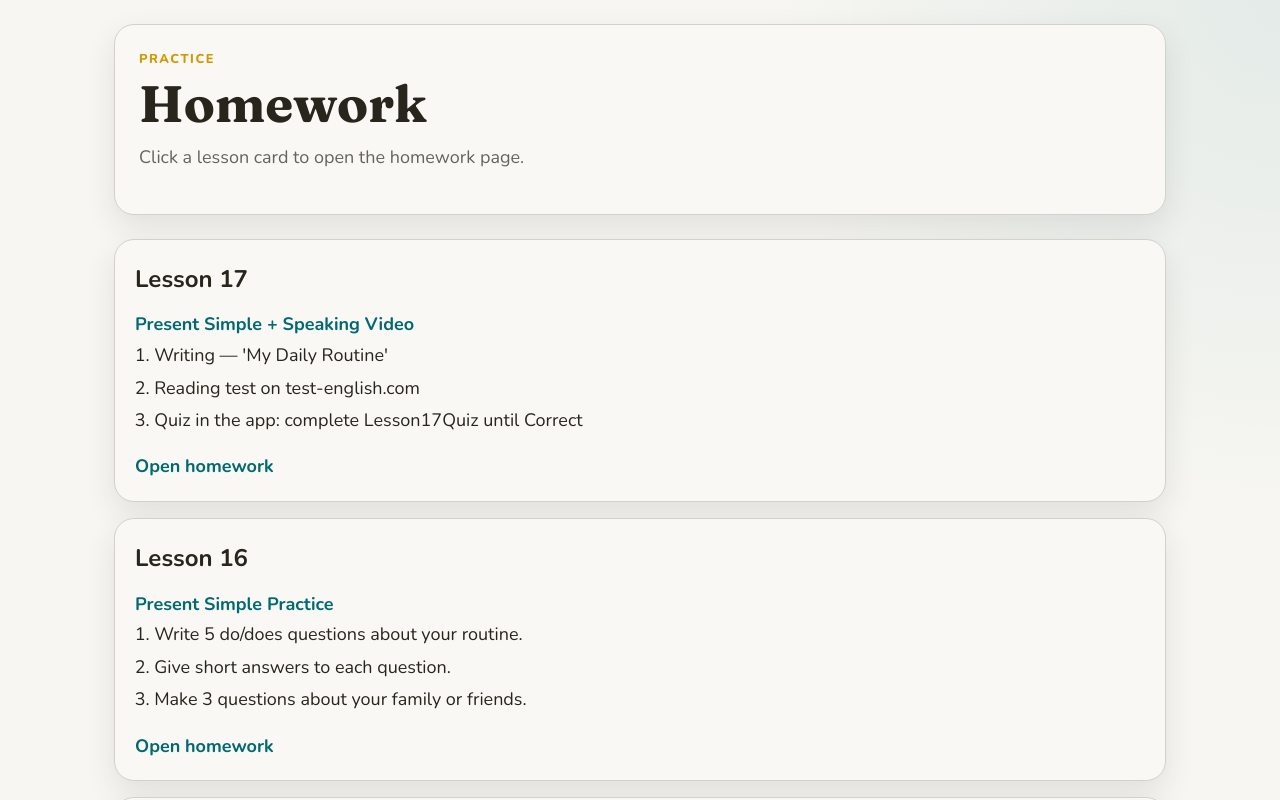
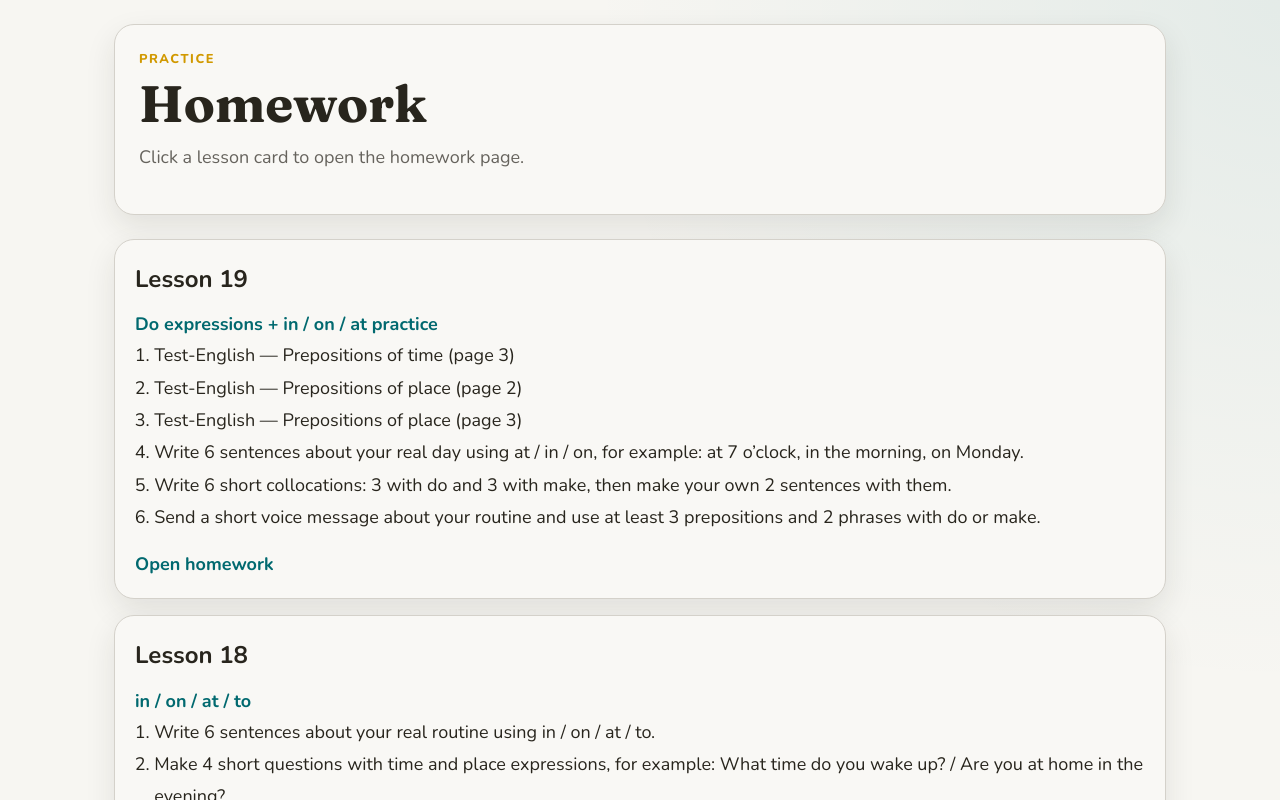
Before and after one commit to NatalinaMatioshko/english-simple-trainer, a React (Vite) app: page /homework in a window 1280 px wide. Shown: the top 800 px of the page. Built offline with nearby package versions, Linux system fonts and the light colour scheme.

Commit message:
feat: add homework

```diff
--- a/src/pages/Homework.tsx
+++ b/src/pages/Homework.tsx
@@ -3,30 +3,102 @@ import "../styles/pages.css";
 
 const homeworkByLesson = [
   {
+    id: "19",
+    title: "Do expressions + in / on / at practice",
+    tasks: [
+      {
+        type: "link",
+        label: "Test-English — Prepositions of time (page 3)",
+        href: "https://test-english.com/grammar-points/a1/at-in-on-prepositions-time/3/",
+      },
+      {
+        type: "link",
+        label: "Test-English — Prepositions of place (page 2)",
+        href: "https://test-english.com/grammar-points/a1/at-in-on-prepositions-of-place/2/",
+      },
+      {
+        type: "link",
+        label: "Test-English — Prepositions of place (page 3)",
+        href: "https://test-english.com/grammar-points/a1/at-in-on-prepositions-of-place/3/",
+      },
+      {
+        type: "text",
+        text: "Write 6 sentences about your real day using at / in / on, for example: at 7 o’clock, in the morning, on Monday.",
+      },
+      {
+        type: "text",
+        text: "Write 6 short collocations: 3 with do and 3 with make, then make your own 2 sentences with them.",
+      },
+      {
+        type: "text",
+        text: "Send a short voice message about your routine and use at least 3 prepositions and 2 phrases with do or make.",
+      },
+    ],
+  },
+  {
+    id: "18",
+    title: "in / on / at / to",
+    tasks: [
+      {
+        type: "text",
+        text: "Write 6 sentences about your real routine using in / on / at / to.",
+      },
+      {
+        type: "text",
+        text: "Make 4 short questions with time and place expressions, for example: What time do you wake up? / Are you at home in the evening?",
+      },
+      {
+        type: "text",
+        text: "Send a short voice message about your day and use at least 5 target phrases, for example: at 7 o’clock, on Monday, in the morning, at work, to the gym.",
+      },
+    ],
+  },
+  {
     id: "17",
     title: "Present Simple + Speaking Video",
     tasks: [
-      "Writing — 'My Daily Routine'",
-      "Reading test on test-english.com",
-      "Quiz in the app: complete Lesson17Quiz until Correct",
+      { type: "text", text: "Writing — 'My Daily Routine'" },
+      { type: "text", text: "Reading test on test-english.com" },
+      {
+        type: "text",
+        text: "Quiz in the app: complete Lesson17Quiz until Correct",
+      },
     ],
   },
   {
     id: "16",
     title: "Present Simple Practice",
     tasks: [
-      "Write 5 do/does questions about your routine.",
-      "Give short answers to each question.",
-      "Make 3 questions about your family or friends.",
+      {
+        type: "text",
+        text: "Write 5 do/does questions about your routine.",
+      },
+      {
+        type: "text",
+        text: "Give short answers to each question.",
+      },
+      {
+        type: "text",
+        text: "Make 3 questions about your family or friends.",
+      },
     ],
   },
   {
     id: "15",
     title: "Present Simple + Adverbs of frequency",
     tasks: [
-      "Write 5 sentences about your routine using always / usually / often / sometimes / never.",
-      "Record yourself answering 5 How often... questions.",
-      "Make a mini routine about morning, work/school, evening, and bedtime.",
+      {
+        type: "text",
+        text: "Write 5 sentences about your routine using always / usually / often / sometimes / never.",
+      },
+      {
+        type: "text",
+        text: "Record yourself answering 5 How often... questions.",
+      },
+      {
+        type: "text",
+        text: "Make a mini routine about morning, work/school, evening, and bedtime.",
+      },
     ],
   },
 ];
@@ -53,8 +125,10 @@ export default function Homework() {
             <p className="lesson-topic">{lesson.title}</p>
 
             <ol className="homework-steps">
-              {lesson.tasks.map((task) => (
-                <li key={task}>{task}</li>
+              {lesson.tasks.map((task, index) => (
+                <li key={`${lesson.id}-${index}`}>
+                  {task.type === "link" ? task.label : task.text}
+                </li>
               ))}
             </ol>
 
@@ -63,7 +137,7 @@ export default function Homework() {
         ))}
       </section>
 
-      <div style={{ marginTop: "1.5rem" }}>
+      <div className="homework-back">
         <Link className="back-link" to="/lessons">
           Back to lessons
         </Link>
--- a/src/pages/HomeworkLesson.tsx
+++ b/src/pages/HomeworkLesson.tsx
@@ -1,104 +1,123 @@
-import { useState } from "react";
 import { Link, useParams } from "react-router-dom";
-import { addDoc, collection, serverTimestamp } from "firebase/firestore";
-import { db } from "../firebase";
 import "../styles/pages.css";
 
-type HomeworkForm = {
-  studentName: string;
-  writing: string;
-  testDone: boolean;
-  quizDone: boolean;
-};
-
-const homeworkInfo: Record<string, { title: string; tasks: string[] }> = {
-  "17": {
+const homeworkByLesson = [
+  {
+    id: "19",
+    title: "Do expressions + in / on / at practice",
+    tasks: [
+      {
+        type: "link",
+        label: "Test-English — Prepositions of time (page 3)",
+        href: "https://test-english.com/grammar-points/a1/at-in-on-prepositions-time/3/",
+      },
+      {
+        type: "link",
+        label: "Test-English — Prepositions of place (page 2)",
+        href: "https://test-english.com/grammar-points/a1/at-in-on-prepositions-of-place/2/",
+      },
+      {
+        type: "link",
+        label: "Test-English — Prepositions of place (page 3)",
+        href: "https://test-english.com/grammar-points/a1/at-in-on-prepositions-of-place/3/",
+      },
+      {
+        type: "text",
+        text: "Write 6 sentences about your real day using at / in / on, for example: at 7 o’clock, in the morning, on Monday.",
+      },
+      {
+        type: "text",
+        text: "Write 6 short collocations: 3 with do and 3 with make, then make your own 2 sentences with them.",
+      },
+      {
+        type: "text",
+        text: "Send a short voice message about your routine and use at least 3 prepositions and 2 phrases with do or make.",
+      },
+    ],
+  },
+  {
+    id: "18",
+    title: "in / on / at / to",
+    tasks: [
+      {
+        type: "text",
+        text: "Write 6 sentences about your real routine using in / on / at / to.",
+      },
+      {
+        type: "text",
+        text: "Make 4 short questions with time and place expressions, for example: What time do you wake up? / Are you at home in the evening?",
+      },
+      {
+        type: "text",
+        text: "Send a short voice message about your day and use at least 5 target phrases, for example: at 7 o’clock, on Monday, in the morning, at work, to the gym.",
+      },
+    ],
+  },
+  {
+    id: "17",
     title: "Present Simple + Speaking Video",
     tasks: [
-      "Writing — 'My Daily Routine'",
-      "Reading test on test-english.com",
-      "Quiz in the app: complete Lesson17Quiz until Correct",
+      { type: "text", text: "Writing — 'My Daily Routine'" },
+      { type: "text", text: "Reading test on test-english.com" },
+      {
+        type: "text",
+        text: "Quiz in the app: complete Lesson17Quiz until Correct",
+      },
     ],
   },
-  "16": {
+  {
+    id: "16",
     title: "Present Simple Practice",
     tasks: [
-      "Write 5 do/does questions about your routine.",
-      "Give short answers to each question.",
-      "Make 3 questions about your family or friends.",
+      {
+        type: "text",
+        text: "Write 5 do/does questions about your routine.",
+      },
+      {
+        type: "text",
+        text: "Give short answers to each question.",
+      },
+      {
+        type: "text",
+        text: "Make 3 questions about your family or friends.",
+      },
     ],
   },
-  "15": {
+  {
+    id: "15",
     title: "Present Simple + Adverbs of frequency",
     tasks: [
-      "Write 5 sentences about your routine using always / usually / often / sometimes / never.",
-      "Record yourself answering 5 How often... questions.",
-      "Make a mini routine about morning, work/school, evening, and bedtime.",
+      {
+        type: "text",
+        text: "Write 5 sentences about your routine using always / usually / often / sometimes / never.",
+      },
+      {
+        type: "text",
+        text: "Record yourself answering 5 How often... questions.",
+      },
+      {
+        type: "text",
+        text: "Make a mini routine about morning, work/school, evening, and bedtime.",
+      },
     ],
   },
-};
+];
 
 export default function HomeworkLesson() {
   const { id } = useParams();
-  const lessonId = id ?? "";
-  const lesson = homeworkInfo[lessonId];
-
-  const [studentName, setStudentName] = useState("");
-  const [writing, setWriting] = useState("");
-  const [testDone, setTestDone] = useState(false);
-  const [quizDone, setQuizDone] = useState(false);
-  const [saving, setSaving] = useState(false);
-  const [saved, setSaved] = useState(false);
-  const [error, setError] = useState("");
-
-  const handleSave = async () => {
-    if (!studentName.trim()) {
-      setError("Please enter the student name.");
-      return;
-    }
-
-    try {
-      setSaving(true);
-      setSaved(false);
-      setError("");
-
-      const payload: HomeworkForm & {
-        lessonId: string;
-        createdAt: ReturnType<typeof serverTimestamp>;
-      } = {
-        studentName: studentName.trim(),
-        writing: writing.trim(),
-        testDone,
-        quizDone,
-        lessonId,
-        createdAt: serverTimestamp(),
-      };
-
-      await addDoc(collection(db, "homeworkAnswers"), payload);
-      setSaved(true);
-
-      setStudentName("");
-      setWriting("");
-      setTestDone(false);
-      setQuizDone(false);
-    } catch {
-      setError("Failed to save homework. Please try again.");
-    } finally {
-      setSaving(false);
-    }
-  };
+  const lesson = homeworkByLesson.find((item) => item.id === id);
 
   if (!lesson) {
     return (
       <div className="page-shell">
-        <header className="page-hero panel">
+        <div className="panel">
           <h1>Homework not found</h1>
-          <p className="page-subtitle">This homework page does not exist.</p>
-        </header>
-
-        <Link className="back-link" to="/homework">
-          Back to homework
-        </Link>
+          <div className="homework-back">
+            <Link className="back-link" to="/homework">
+              Back to homework
+            </Link>
+          </div>
+        </div>
       </div>
     );
   }
@@ -106,78 +125,35 @@ export default function HomeworkLesson() {
   return (
     <div className="page-shell">
       <header className="page-hero panel">
-        <p className="page-kicker">Homework</p>
-        <h1>Lesson {lessonId}</h1>
-        <p className="page-subtitle">{lesson.title}</p>
+        <p className="page-kicker">Lesson {lesson.id}</p>
+        <h1>{lesson.title}</h1>
+        <p className="page-subtitle">
+          Complete the tasks below and open the links for extra practice.
+        </p>
       </header>
 
-      <section className="panel homework-detail">
-        <h2>Tasks</h2>
-
+      <section className="panel homework-detail-card">
         <ol className="homework-steps">
-          {lesson.tasks.map((task) => (
-            <li key={task}>{task}</li>
+          {lesson.tasks.map((task, index) => (
+            <li key={`${lesson.id}-${index}`}>
+              {task.type === "link" ? (
+                <a
+                  href={task.href}
+                  target="_blank"
+                  rel="noopener noreferrer"
+                  className="homework-external-link"
+                >
+                  {task.label}
+                </a>
+              ) : (
+                task.text
+              )}
+            </li>
           ))}
         </ol>
-
-        <div className="homework-fields">
-          <label className="homework-field">
-            <span>Student name</span>
-            <input
-              type="text"
-              value={studentName}
-              onChange={(e) => setStudentName(e.target.value)}
-              placeholder="Enter your name"
-            />
-          </label>
-
-          <label className="homework-field">
-            <span>Writing answer</span>
-            <textarea
-              value={writing}
-              onChange={(e) => setWriting(e.target.value)}
-              placeholder="Write your homework here..."
-              rows={10}
-            />
-          </label>
-
-          <label className="homework-check">
-            <input
-              type="checkbox"
-              checked={testDone}
-              onChange={(e) => setTestDone(e.target.checked)}
-            />
-            <span>I completed the test on test-english.com.</span>
-          </label>
-
-          <label className="homework-check">
-            <input
-              type="checkbox"
-              checked={quizDone}
-              onChange={(e) => setQuizDone(e.target.checked)}
-            />
-            <span>I completed Lesson17Quiz until Correct.</span>
-          </label>
-        </div>
-
-        {error && <p className="homework-error">{error}</p>}
-        {saved && (
-          <p className="homework-saved">Homework saved successfully.</p>
-        )}
-
-        <div className="homework-actions">
-          <button
-            className="action-btn primary"
-            onClick={handleSave}
-            type="button"
-            disabled={saving}
-          >
-            {saving ? "Saving..." : "Save homework"}
-          </button>
-        </div>
       </section>
 
-      <div style={{ marginTop: "1.5rem" }}>
+      <div className="homework-back">
         <Link className="back-link" to="/homework">
           Back to homework
         </Link>
```
Also changed, not shown: src/styles/pages.css (+17 -0 lines).
